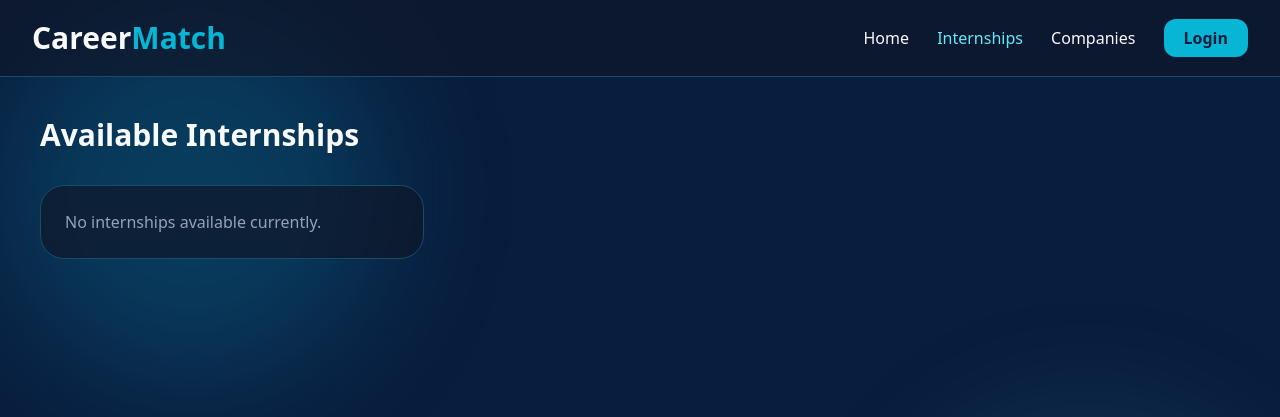
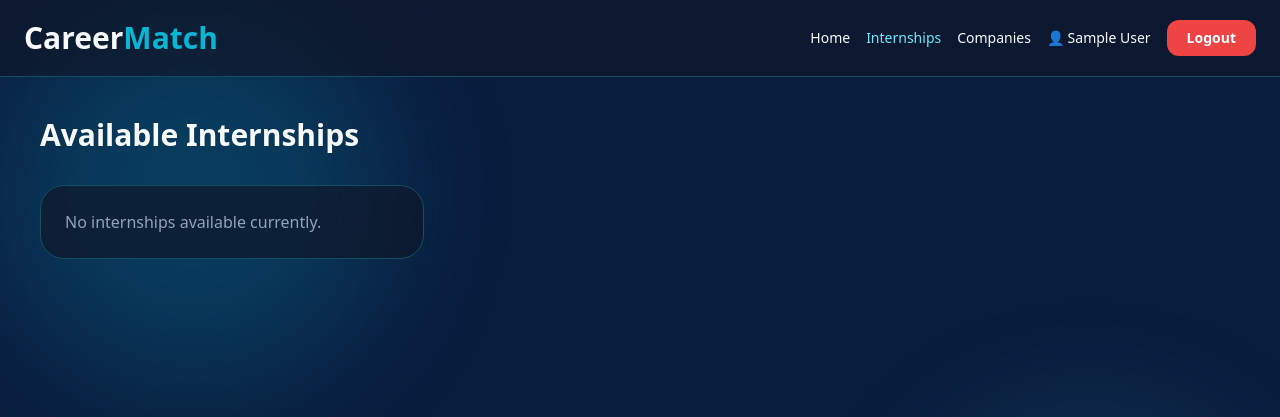
Before and after one commit to saima-231/CareerMatch, a PHP site: page /internships.php in a window 1280 px wide. Shown: the top 417 px of the page. Run offline with PHP 8.4, Linux system fonts and the light colour scheme; the visitor is signed in with stand-in values (Sample User, id 1); data that the repository does not hold is empty; a stand-in replaces the project's code that opens the database connection; some libraries are stand-ins or nearby versions.

Commit message:
Error fixing

```diff
--- a/dashboard/admin_dashboard.php
+++ b/dashboard/admin_dashboard.php
@@ -4,7 +4,7 @@ include "../config/database.php";
 
 // Check admin login
 if (!isset($_SESSION['admin_id'])) {
-    header("Location: ../login.php");
+    header("Location: ../admin_login.php");
     exit();
 }
 $admin_id = $_SESSION['admin_id'];
--- a/dashboard/student_dashboard.php
+++ b/dashboard/student_dashboard.php
@@ -76,7 +76,7 @@ $applications = $app_stmt->fetchAll(PDO::FETCH_ASSOC);
                 <div class="w-16 h-[2px] bg-primary mx-auto mt-3"></div>
             </div>
             <nav class="space-y-4">
-                <a href="../dashboard/student_dashboard.php"
+                <a href="student_dashboard.php"
                     class="block px-4 py-3 rounded-xl bg-primary text-primaryDark font-semibold">
                     🏠 Profile
                 </a>
@@ -164,8 +164,7 @@ $applications = $app_stmt->fetchAll(PDO::FETCH_ASSOC);
                 <h3 class="text-xl font-bold mb-5">
                     Search Internship
                 </h3>
-                <form action="../internships.php" method="GET"
-                    class="flex flex-col md:flex-row gap-4">
+                <form action="/internships.php" method="GET" class="flex flex-col md:flex-row gap-4">
                     <div class="relative flex-1">
                         <input
                             type="text"
--- a/internships.php
+++ b/internships.php
@@ -1,11 +1,28 @@
 <?php
 session_start();
+
 include "config/database.php";
 include "config/update_jobs.php";
+
+$user = null;
+$profileLink = "#";
+
+if (isset($_SESSION['student_id'])) {
+    $user = $_SESSION['student_name'];
+    $profileLink = "dashboard/student_dashboard.php";
+} elseif (isset($_SESSION['company_id'])) {
+    $user = $_SESSION['company_name'];
+    $profileLink = "dashboard/company_dashboard.php";
+} elseif (isset($_SESSION['admin_id'])) {
+    $user = $_SESSION['admin_name'];
+    $profileLink = "dashboard/admin_dashboard.php";
+}
+
 
 // Search and category filter
 $search = $_GET['search'] ?? '';
 $category = $_GET['category'] ?? '';
+
 $sql = "
 SELECT
     internships.*,
@@ -15,9 +32,9 @@ JOIN companies
 ON internships.company_id = companies.company_id
 WHERE internships.status = 'Active'
 ";
+
 $params = [];
 
-// Search filter
 if ($search != '') {
     $sql .= "
     AND (
@@ -26,21 +43,23 @@ if ($search != '') {
         OR companies.company_name LIKE :search
     )
     ";
+
     $params[':search'] = "%$search%";
 }
 
-// Category filter
 if ($category != '') {
     $sql .= "
     AND internships.category = :category
     ";
+
     $params[':category'] = $category;
 }
-$sql .= "
-ORDER BY internships.internship_id DESC
-";
+
+$sql .= " ORDER BY internships.internship_id DESC";
+
 $stmt = $pdo->prepare($sql);
 $stmt->execute($params);
+
 $internships = $stmt->fetchAll(PDO::FETCH_ASSOC);
 ?>
 
@@ -74,27 +93,50 @@ $internships = $stmt->fetchAll(PDO::FETCH_ASSOC);
     <div class="fixed w-96 h-96 bg-secondary/10 blur-3xl rounded-full bottom-0 right-0"></div>
     <div class="relative">
         <!-- NAVBAR -->
-        <nav class="bg-slate-900/70 border-b border-cyan-900 px-8 py-5 flex justify-between items-center">
-            <h1 class="text-3xl font-bold">
+        <nav class="bg-slate-900/70 border-b border-cyan-900 px-6 py-5">
+            <div class="max-w-7xl mx-auto flex flex-col md:flex-row justify-between items-center gap-5">
+
+                <!-- Logo -->
+                <h1 class="text-3xl font-bold whitespace-nowrap">
                     Career<span class="text-primary">Match</span>
                 </h1>
-            <div class="space-x-6">
-                <a href="../index.php"
-                    class="hover:text-secondary">
+
+
+                <!-- Navigation -->
+                <div class="flex flex-wrap justify-center items-center gap-4 text-sm">
+
+                    <a href="index.php"
+                        class="hover:text-secondary whitespace-nowrap">
                         Home
                     </a>
-                <a href="../internships.php"
-                    class="text-secondary">
+                    <a href="internships.php"
+                        class="text-secondary whitespace-nowrap">
                         Internships
                     </a>
-                <a href="../companies.php"
-                    class="hover:text-secondary">
+                    <a href="companies.php"
+                        class="hover:text-secondary whitespace-nowrap">
                         Companies
                     </a>
-                <a href="../login.php"
-                    class="bg-primary text-primaryDark px-5 py-2 rounded-xl font-semibold">
+                    <?php if ($user): ?>
+                        <a href="<?php echo $profileLink; ?>"
+                            class="flex items-center gap-2 hover:text-secondary whitespace-nowrap">
+                            👤
+                            <?php echo htmlspecialchars($user); ?>
+                        </a>
+                        <a href="logout.php"
+                            class="bg-red-500 text-white px-5 py-2 rounded-xl font-semibold whitespace-nowrap">
+                            Logout
+                        </a>
+
+
+                    <?php else: ?>
+
+                        <a href="login.php"
+                            class="bg-primary text-primaryDark px-5 py-2 rounded-xl font-semibold whitespace-nowrap">
                             Login
                         </a>
+                    <?php endif; ?>
+                </div>
             </div>
         </nav>
         <main class="max-w-7xl mx-auto p-6 md:p-10">
@@ -149,12 +191,12 @@ $internships = $stmt->fetchAll(PDO::FETCH_ASSOC);
                                 <?php endif; ?>
                             </div>
                             <?php if (isset($_SESSION['student_id'])): ?>
-                                <a href="../student/apply.php?id=<?php echo $internship['internship_id']; ?>"
+                                <a href="/student/apply.php?id=<?php echo $internship['internship_id']; ?>"
                                     class="inline-block mt-5 bg-primary text-primaryDark px-5 py-2 rounded-xl font-semibold">
                                     Apply
                                 </a>
                             <?php else: ?>
-                                <a href="../login.php"
+                                <a href="login.php"
                                     class="inline-block mt-5 bg-primary text-primaryDark px-5 py-2 rounded-xl font-semibold">
                                     Apply
                                 </a>
--- a/student/applications.php
+++ b/student/applications.php
@@ -30,6 +30,7 @@ $applications = $stmt->fetchAll(PDO::FETCH_ASSOC);
 
 <!DOCTYPE html>
 <html lang="en">
+
 <head>
     <title>My Applications</title>
     <script src="https://cdn.tailwindcss.com"></script>
@@ -46,6 +47,7 @@ $applications = $stmt->fetchAll(PDO::FETCH_ASSOC);
         }
     </script>
 </head>
+
 <body class="bg-primaryDark text-white min-h-screen">
     <div class="relative flex min-h-screen">
         <!-- SIDEBAR -->
@@ -95,7 +97,7 @@ $applications = $stmt->fetchAll(PDO::FETCH_ASSOC);
                     <p class="text-gray-400">
                         You have not applied for any internship yet.
                     </p>
-                    <a href="../student/internship.php"
+                    <a href="internship.php"
                         class="inline-block mt-5 bg-cyan-400 text-black px-5 py-3 rounded-xl font-bold">
                         Find Internship
                     </a>
--- a/student/update_profile.php
+++ b/student/update_profile.php
@@ -35,13 +35,14 @@ if ($_SERVER["REQUEST_METHOD"] == "POST") {
         ":skills" => $skills,
         ":student_id" => $student_id
     ]);
-    header("Location: update_profile.php");
+    header("Location: ../dashboard/student_dashboard.php");
     exit();
 }
 ?>
 
 <!DOCTYPE html>
 <html lang="en">
+
 <head>
 
     <title>Update Profile</title>
```
Also changed, not shown: companies.php (+47 -12 lines), index.php (+12 -14 lines), student/internship.php (+1 -172 lines). Lines whose indentation alone changed are shown as unchanged.
